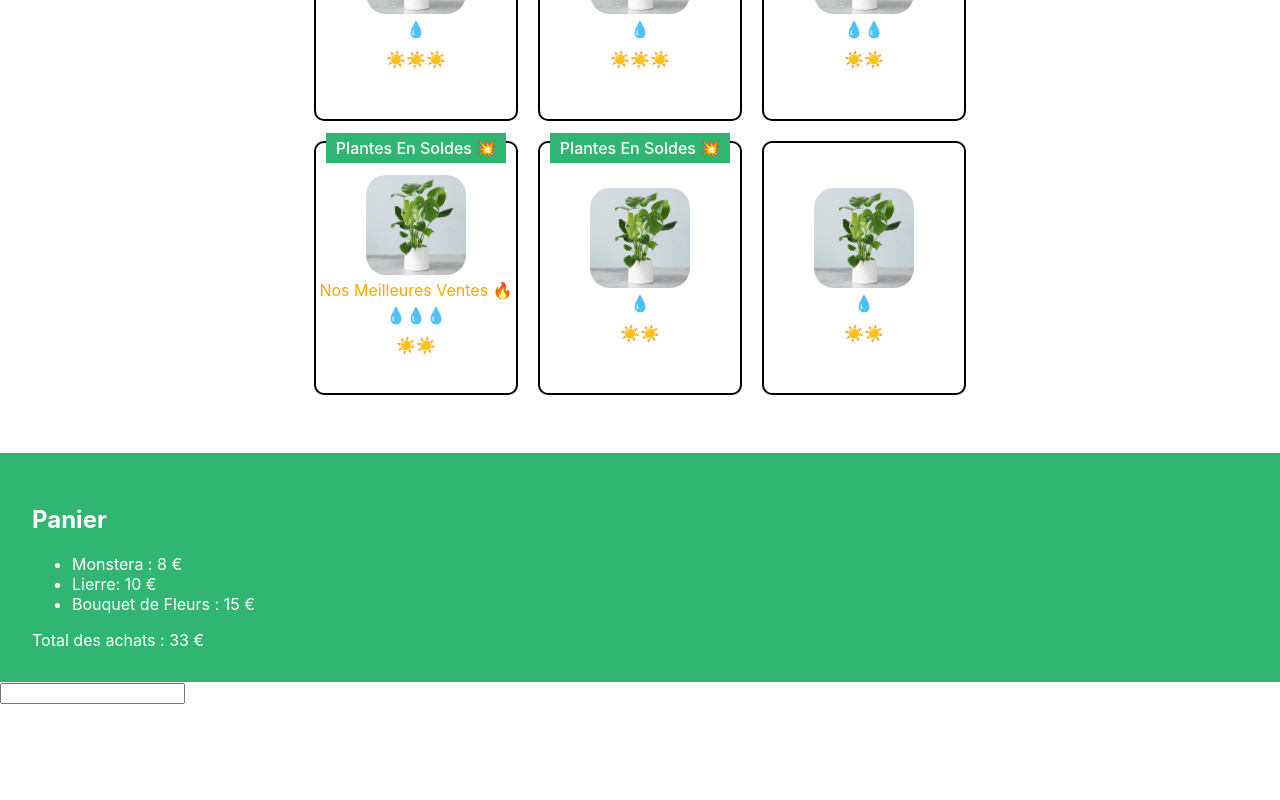
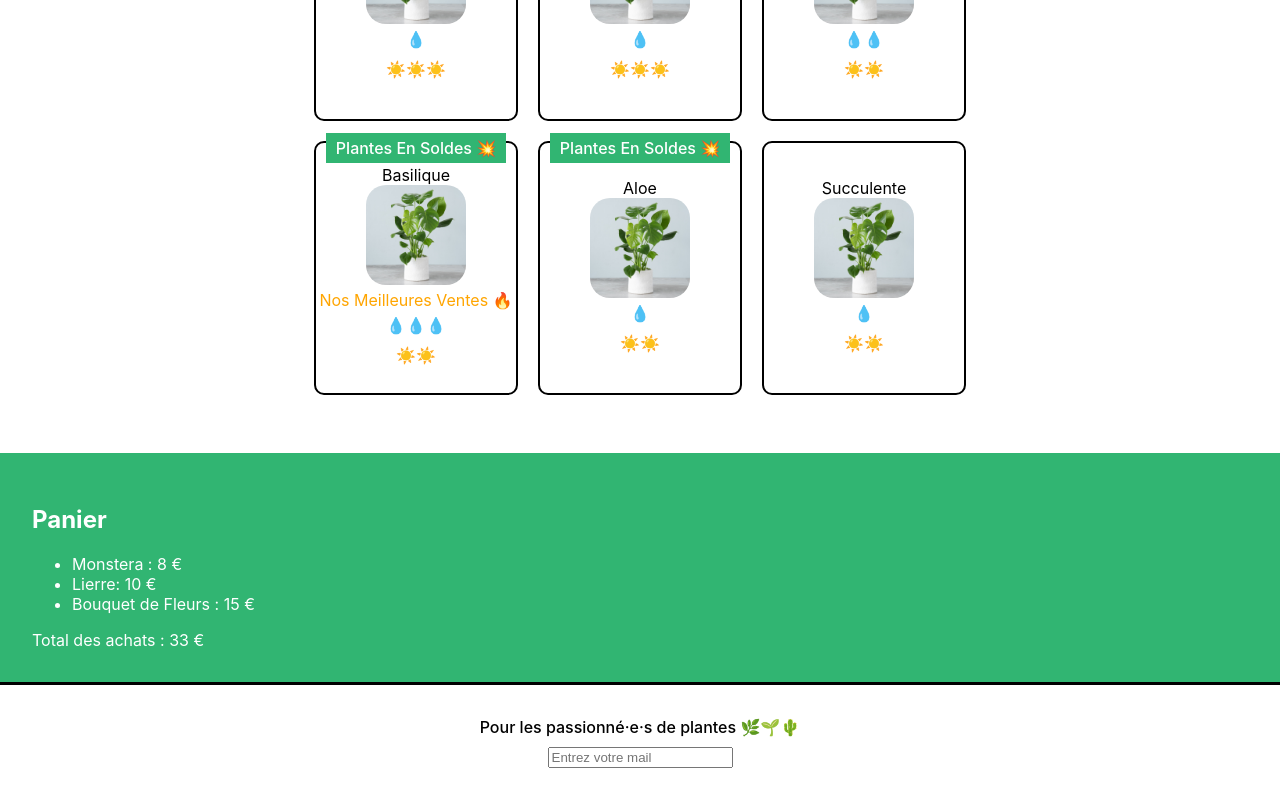
Before and after one commit to asonkes/Cours_React1_openclassRooms, a React (Create React App) app: page / in a window 1280 px wide. Shown: the part 784-1584 px from the top of the page. Before the commit the page ends 1488 px from the top, so only its background shows below. Built offline with nearby package versions, Linux system fonts and the light colour scheme.

Commit message:
châpitre 2 finit

```diff
--- a/src/components/CareScale.js
+++ b/src/components/CareScale.js
@@ -1,9 +1,14 @@
 function CareScale({ scaleValue, careType, className }) {
+  const quantityLabel = {
+    1: "peu",
+    2: "modérément",
+    3: "beaucoup",
+  };
 
   /** Le nombre MAX d'icônes qu'on accepte d'afficher */
-    const range = [1, 2, 3]
+  const range = [1, 2, 3];
 
-    const scaleType = careType === 'light' ? '☀️' : '💧';
+  const scaleType = careType === "light" ? "☀️" : "💧";
 
   /** Et alors pour le raisonnement de :
    * scaleValue > = element
@@ -12,12 +17,21 @@ function CareScale({ scaleValue, careType, className }) {
    */
   /** On met "toString()" car historiquement on accepte les nombre en React mais c'est mieux de mettre en "string" */
   return (
-        <div className={className}>
+    <div
+      className={className}
+      onClick={() =>
+        alert(`Cette plante requiert
+                    ${quantityLabel[scaleValue]}
+                    ${careType === "light" ? "de lumière" : "d'arrosage"}`)
+      }
+    >
       {range.map((element) =>
-                scaleValue >= element ? <span key={element.toString()}>{ scaleType }</span> : null
+        scaleValue >= element ? (
+          <span key={element.toString()}>{scaleType}</span>
+        ) : null,
       )}
     </div>
-    )
+  );
 }
 
 export default CareScale;
--- a/src/components/Footer.js
+++ b/src/components/Footer.js
@@ -1,18 +1,45 @@
 import { useState } from "react";
+import "../styles/Footer.css";
 
-const Footer = () => {
+function Footer() {
+  const [inputValue, setInputValue] = useState("");
 
-    const [inputValue, setInputValue] = useState('');
+  /** Lien entre l'input et le state */
+  /** Event => évènement */
+  /** Target, lien entre l'évènement et l'élément HTML qui l'a déclenché */
+  /** Sans 'target', impossible de savoir d'où vient l'event */
+  /** impossible de lire la valeur */
+  /** Impossible de réutiliser la même fonction ailleurs */
+  /** ici c'est l'input */
+  function handleInput(event) {
+    setInputValue(event.target.value);
+  }
 
-    return(
-        <footer className='lmj-footer'>
-            <input
-                value = {inputValue}
-                blur = { (event) => setInputValue(event.target.value) }
-            />
-        </footer>
-    )
+  /** Validation au bon moment */
+  /** Si la valeur ne contient pas '@' erreur */
+  function handleBlur() {
+    /** Si  */
+    if (!inputValue.includes("@")) {
+      alert("Attention, il n'y a pas d'@, ceci n'etspas une adresse valide 😥");
+    }
+  }
 
+  return (
+    <footer className="lmj-footer">
+      <div className="lmj-footer-elem">
+        Pour les passionné·e·s de plantes 🌿🌱🌵
+      </div>
+      <input
+        placeholder="Entrez votre mail"
+        /** On appelle la fonction qui sert à savoir la value de l'input */
+        onChange={handleInput}
+        /** Permet de récupérer la valeur mise dans l'input */
+        value={inputValue}
+        /** Déclenché quand l'utilisateur perd le focus */
+        onBlur={handleBlur}
+      />
+    </footer>
+  );
 }
 
 export default Footer;
--- a/src/components/PlantItem.js
+++ b/src/components/PlantItem.js
@@ -1,23 +1,42 @@
 import CareScale from "./CareScale";
-import '../styles/PlantItem.css';
-import '../styles/ShoppingList.css';
+import "../styles/PlantItem.css";
+import "../styles/ShoppingList.css";
 
 const handleClick = (plantName) => {
-    alert(`Vous voulez acheter 1 ${plantName} ? Très bon choix!!!`);
-}
+  alert(`Vous voulez acheter 1 ${plantName} ? Très bon choix!!!`);
+};
 
-const PlantItem = ({name, cover, light, water, isBestSale, isSpecialOffer}) => {
-
-    // Pas de key ici, on met la "key", là où la liste est créé (où on fait le map)
-    return (
-        <li className='lmj-plant-item' onClick={() => handleClick(name)}>
-            <img className="lmj-plant-item-cover" src={cover} alt={`${name} cover`}/>
-            {isBestSale && <span className='lmj-plant-bestSale'>Nos meilleures ventes 🔥</span>}
-            {isSpecialOffer ? <span className='lmj-plant-specialOffer'>Plantes en soldes 💥</span> : null}
-            <CareScale careType='water' scaleValue={water} className="lmj-plant-water"/>
-            <CareScale careType='light' scaleValue={light} className="lmj-plant-light"/>
-        </li>
-    )
-}
+const PlantItem = ({
+  name,
+  cover,
+  light,
+  water,
+  isBestSale,
+  isSpecialOffer,
+}) => {
+  // Pas de key ici, on met la "key", là où la liste est créé (où on fait le map)
+  return (
+    <li className="lmj-plant-item" onClick={() => handleClick(name)}>
+      {name}
+      <img className="lmj-plant-item-cover" src={cover} alt={`${name} cover`} />
+      {isBestSale && (
+        <span className="lmj-plant-bestSale">Nos meilleures ventes 🔥</span>
+      )}
+      {isSpecialOffer ? (
+        <span className="lmj-plant-specialOffer">Plantes en soldes 💥</span>
+      ) : null}
+      <CareScale
+        careType="water"
+        scaleValue={water}
+        className="lmj-plant-water"
+      />
+      <CareScale
+        careType="light"
+        scaleValue={light}
+        className="lmj-plant-light"
+      />
+    </li>
+  );
+};
 
 export default PlantItem;
--- /dev/null
+++ b/src/styles/Footer.css
@@ -0,0 +1,14 @@
+.lmj-footer {
+    color: black;
+    padding: 32px;
+    border-top: solid 3px black;
+    display: flex;
+    justify-content: flex-start;
+    flex-direction: column;
+    align-items: center;
+    font-weight: 500;
+}
+
+.lmj-footer-elem {
+    margin-bottom: 10px;
+}
```
Also changed, not shown: 1 other file (tests, documents, lock files or other folders). Lines whose indentation alone changed are shown as unchanged.
